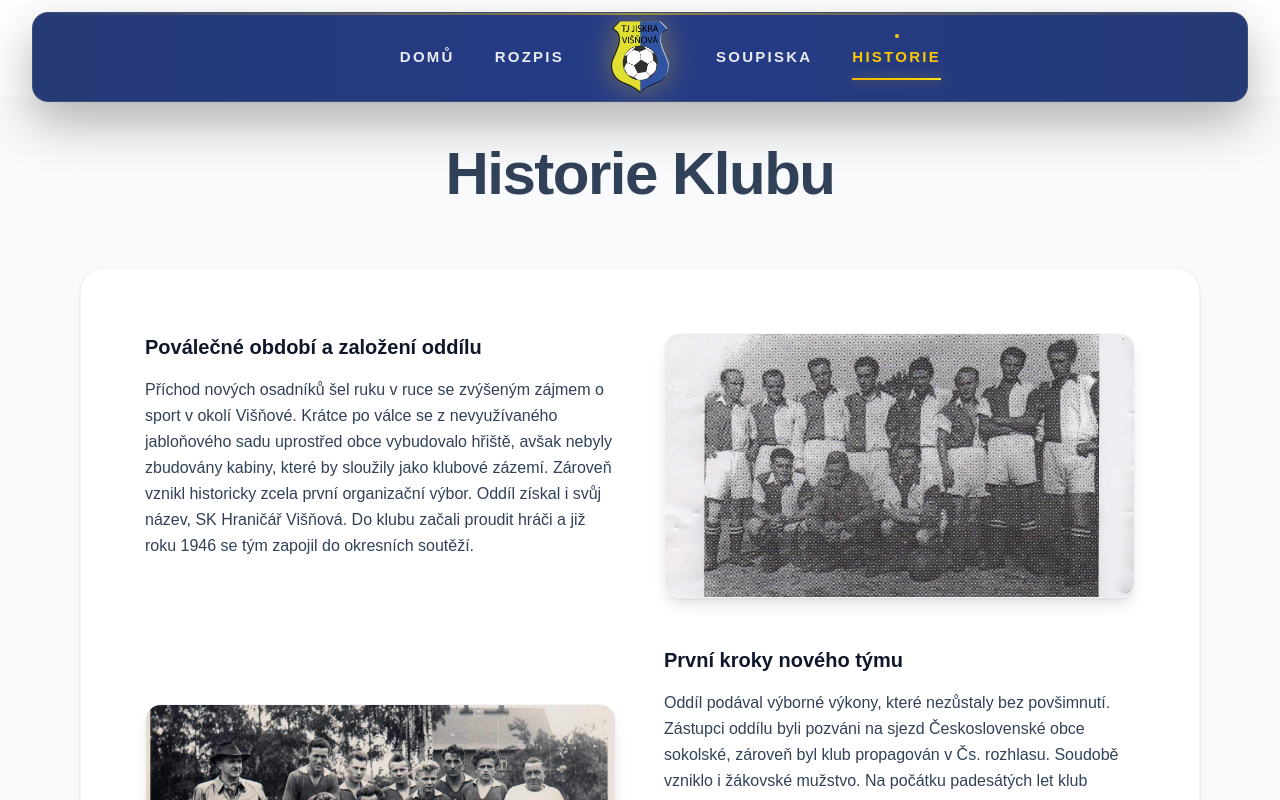
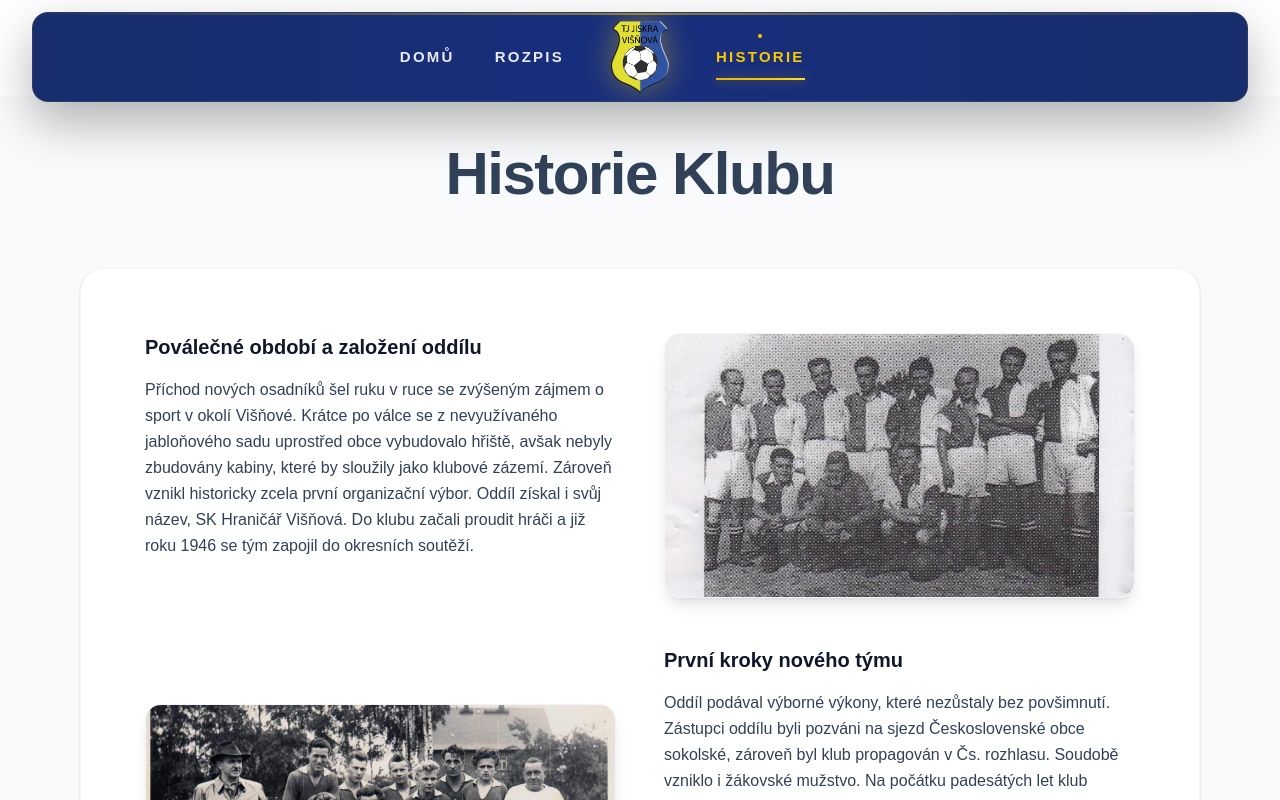
Before and after one commit to VojtaKaniok11/Visnova-frontend, a Next.js app in the folder frontend/: page /historie in a window 1280 px wide. Shown: the top 800 px of the page. Built offline with nearby package versions, Linux system fonts and the light colour scheme.

Commit message:
Konečné změny bugu

```diff
--- a/frontend/app/historie/page.tsx
+++ b/frontend/app/historie/page.tsx
@@ -1,10 +1,14 @@
 'use client';
 
-import { useState } from "react";
+import { useState, useEffect } from "react";
 import Image from "next/image";
 
 export default function HistoriePage() {
   const [activeTab, setActiveTab] = useState<'historie' | 'soucasnost'>('historie');
+
+  useEffect(() => {
+    window.scrollTo({ top: 0, behavior: 'instant' });
+  }, [activeTab]);
 
   return (
     <div className="bg-slate-50 min-h-screen py-12">
@@ -158,10 +162,7 @@ export default function HistoriePage() {
             {/* Link to Present */}
             <div className="mt-20 pt-12 border-t border-slate-100 flex justify-center">
               <button
-                onClick={() => {
-                  window.scrollTo(0, 0);
-                  setActiveTab('soucasnost');
-                }}
+                onClick={() => setActiveTab('soucasnost')}
                 className="px-8 py-4 bg-slate-100 text-slate-900 font-bold rounded-xl transition-colors shadow-sm cursor-pointer"
               >
                 Přejít na současnost
@@ -289,10 +290,7 @@ export default function HistoriePage() {
             {/* Back to History */}
             <div className="mt-20 pt-12 border-t border-slate-100 flex justify-center">
               <button
-                onClick={() => {
-                  window.scrollTo(0, 0);
-                  setActiveTab('historie');
-                }}
+                onClick={() => setActiveTab('historie')}
                 className="px-8 py-4 bg-slate-100 text-slate-900 font-bold rounded-xl transition-colors shadow-sm cursor-pointer"
               >
                 Zpět do historie
--- a/frontend/app/layout.tsx
+++ b/frontend/app/layout.tsx
@@ -1,4 +1,4 @@
-import type { Metadata } from 'next';
+import type { Metadata, Viewport } from 'next';
 import './globals.css';
 import Navbar from '../components/Navbar';
 import Link from 'next/link';
@@ -7,6 +7,10 @@ import Image from 'next/image';
 export const metadata: Metadata = {
   title: 'Jiskra Višňová',
   description: 'Oficiální stránky fotbalového klubu Jiskra Višňová',
+};
+
+export const viewport: Viewport = {
+  viewportFit: 'cover',
 };
 
 export default function RootLayout({
--- a/frontend/components/Navbar.tsx
+++ b/frontend/components/Navbar.tsx
@@ -12,15 +12,14 @@ const Navbar = () => {
   const navLinks = [
     { name: 'Domů', href: '/' },
     { name: 'Rozpis', href: '/rozpis' },
-    { name: 'Soupiska', href: '/soupiska' },
     { name: 'Historie', href: '/historie' },
   ];
 
   return (
-    <header className="fixed top-0 left-0 right-0 z-50 px-4 sm:px-6 lg:px-8 pt-3">
+    <header className="fixed top-0 left-0 right-0 z-50 px-4 sm:px-6 lg:px-8" style={{ paddingTop: 'max(0.75rem, env(safe-area-inset-top))', willChange: 'transform', transform: 'translateZ(0)', WebkitTransform: 'translateZ(0)' }}>
       <div className="max-w-7xl mx-auto relative">
         {/* Main Navbar Container - Floating Island Style */}
-        <div className="relative flex items-center justify-between rounded-2xl overflow-hidden bg-blue-950/90 backdrop-blur-xl border border-white/10 shadow-[0_20px_50px_rgba(0,0,0,0.3)] py-2">
+        <div className="relative flex items-center justify-between rounded-2xl overflow-hidden bg-blue-950 border border-white/10 shadow-[0_20px_50px_rgba(0,0,0,0.3)] py-2">
           {/* Subtle Glow Background */}
           <div className="absolute inset-0 bg-gradient-to-r from-blue-900/40 via-blue-800/40 to-blue-900/40"></div>
 
@@ -91,7 +90,7 @@ const Navbar = () => {
           className={`md:hidden absolute top-full left-0 right-0 overflow-hidden transition-all duration-500 ease-[cubic-bezier(0.23,1,0.32,1)]
             ${isOpen ? 'max-h-[400px] opacity-100' : 'max-h-0 opacity-0 pointer-events-none'}`}
         >
-          <div className="bg-blue-950/95 backdrop-blur-2xl border-t border-white/10 shadow-2xl p-4 space-y-1">
+          <div className="bg-blue-950 border-t border-white/10 shadow-2xl p-4 space-y-1">
             {navLinks.map((link) => (
               <Link
                 key={link.name}
```
